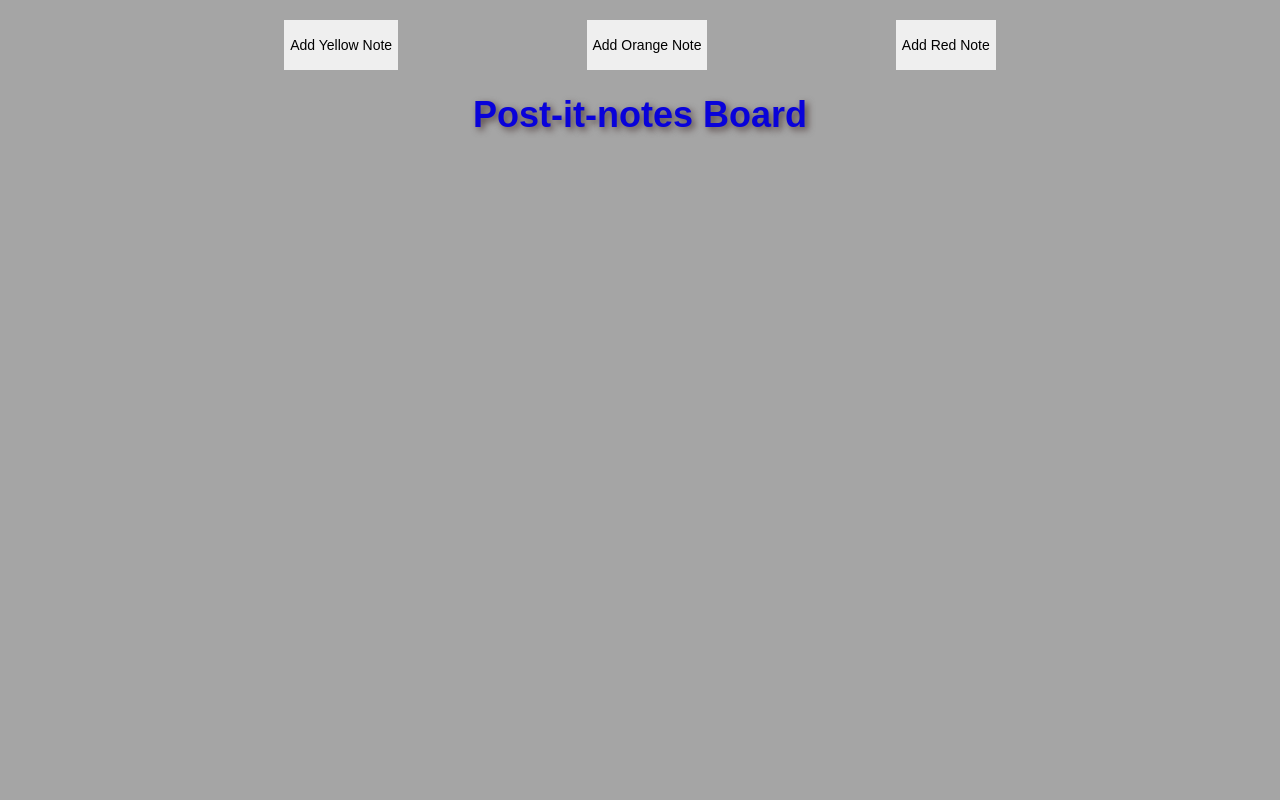
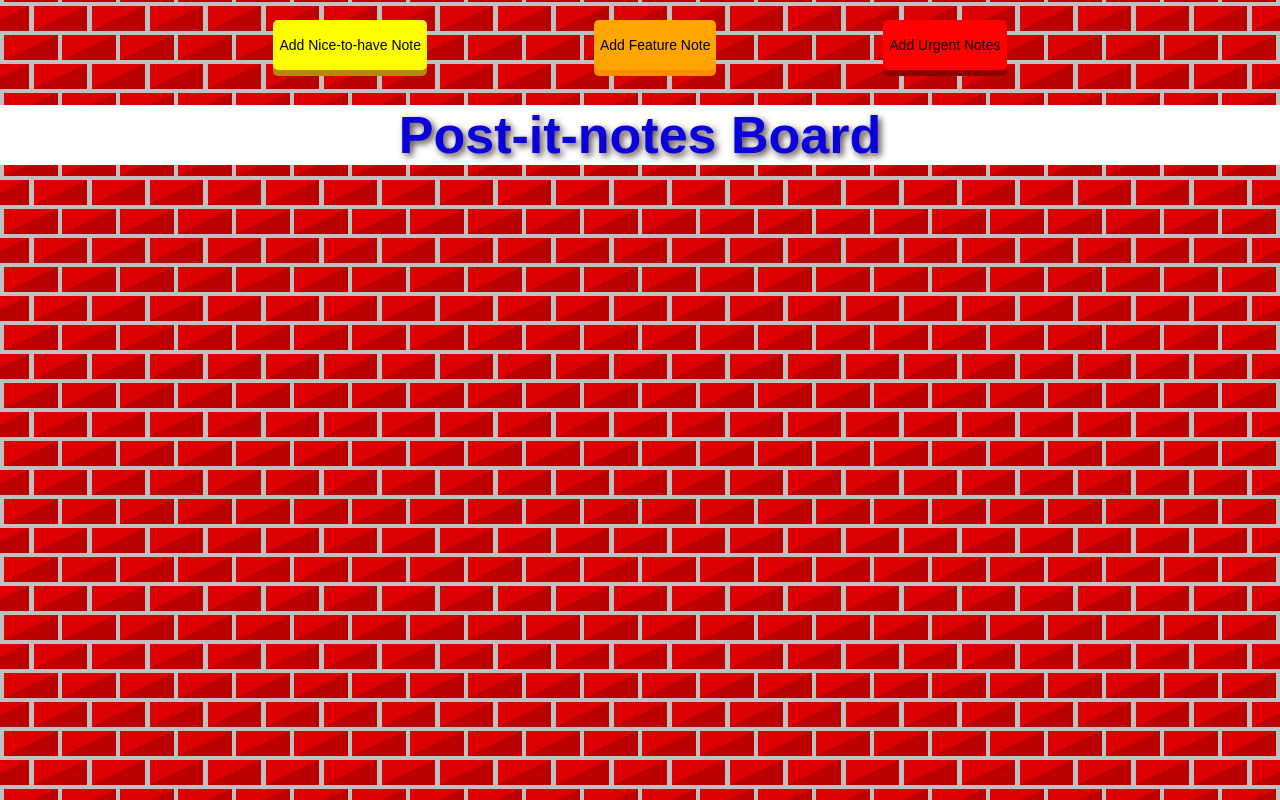
Before and after one commit to awongCM/post-it-notes-board-react, a React (Create React App) app: page / in a window 1280 px wide. Built offline with nearby package versions, Linux system fonts and the light colour scheme; no server answers.

Commit message:
added further styling to the noteboard

```diff
--- a/src/components/ButtonsContainer.js
+++ b/src/components/ButtonsContainer.js
@@ -16,9 +16,9 @@ class ButtonsContainer extends Component {
   render() {
     return(
       <div className="ButtonsContainer">
-        <button onClick={this.addNewNote.bind(this)} notetype="yellow" >Add Yellow Note</button>
-        <button onClick={this.addNewNote.bind(this)} notetype="orange">Add Orange Note</button>
-        <button onClick={this.addNewNote.bind(this)} notetype="red">Add Red Note</button>
+        <button className="nice-to-have-btn" onClick={this.addNewNote.bind(this)} notetype="yellow" >Add Nice-to-have Note</button>
+        <button className="feature-btn" onClick={this.addNewNote.bind(this)} notetype="orange" >Add Feature Note</button>
+        <button className="urgent-btn" onClick={this.addNewNote.bind(this)} notetype="red" >Add Urgent Notes</button>
       </div>
     )
   }
--- a/src/components/ButtonsContainer.scss
+++ b/src/components/ButtonsContainer.scss
@@ -1,3 +1,15 @@
+@mixin add-post-it-notes-button($main_color, $bottom_color) {
+  background: $main_color;
+  box-shadow: 0px 6px $bottom_color;
+
+  &:active {
+    position:relative;
+    top:6px;
+    box-shadow: 0px 0px $main_color;
+    background: $main_color;
+  }
+}
+
 .ButtonsContainer {
   height: 70px;
   padding: 20px 0;
@@ -11,9 +23,20 @@
     height: 50px;
     outline: 0;
     border: 0;
-    border-radius: 0;
+    border-radius: 5px;
     font-size: 14px;
     cursor: pointer;
+
+    &.nice-to-have-btn {
+      @include add-post-it-notes-button(yellow, darkgoldenrod)
+    }
+
+    &.feature-btn {
+      @include add-post-it-notes-button(orange, darkorange)
+    }
+
+    &.urgent-btn {
+      @include add-post-it-notes-button(red, darkred)
+    }
   }
-
 }
--- a/src/components/Note.js
+++ b/src/components/Note.js
@@ -23,10 +23,10 @@ class Note extends Component {
     };
 
     return(
-      <div className="Note" style={styles} onClick={this.handleClick.bind(this)}>
+      <div className="Note" style={styles}>
         <div className="tile"><span className="deleteBtn" onClick={this.handleDelete.bind(this)}>X</span></div>
-        <h4>{note.title}</h4>
-        <p>{note.content}</p>
+        <h4 onClick={this.handleClick.bind(this)}>{note.title}</h4>
+        <p onClick={this.handleClick.bind(this)}>{note.content}</p>
       </div>
     )
   }
--- a/src/components/Note.scss
+++ b/src/components/Note.scss
@@ -25,7 +25,7 @@
     height: 20px;
 
     .deleteBtn {
-      color: darkgray;
+      color: #000;
       cursor: pointer;
       font-size: 20px;
       visibility: hidden;
--- a/src/components/NotesContainer.js
+++ b/src/components/NotesContainer.js
@@ -65,6 +65,12 @@ class NotesContainer extends Component {
   enableEditing(id) {
     this.setState({editing_note_id: id}, () => this.title.focus());
   }
+  resetEditing(e) {
+    //prevent from re-rendering multiple times if editing id is already reset
+    if (e.target.className === "NotesContainer" && this.state.editing_note_id !== null) {
+      this.setState({editing_note_id: null});
+    }
+  }
   randomPosition() {
     // we want our post-it notes to be visble within the desktop viewing browser window
     // hence we need to give some amount of displacement of their respective positions
@@ -104,7 +110,7 @@ class NotesContainer extends Component {
   }
   render() {
     return (
-      <div className="NotesContainer">
+      <div className="NotesContainer" onClick={this.resetEditing.bind(this)}>
         <ButtonsContainer addNewNote={this.addNewNote.bind(this)}></ButtonsContainer>
         <h1 className="heading">Post-it-notes Board</h1>
         {this.state.notes.map(this.eachItemOf.bind(this))}
--- a/src/components/NotesContainer.scss
+++ b/src/components/NotesContainer.scss
@@ -1,8 +1,11 @@
 .NotesContainer {
+  min-height: 100vh;
+
   .heading {
     color: #0902da;
-    font-size: 36px;
+    font-size: 52px;
     text-shadow: 3px 3px 7px #544343;
+    background: white;
   }
 
   .react-draggable {
--- a/src/index.scss
+++ b/src/index.scss
@@ -6,6 +6,16 @@ body {
   padding: 0;
   font-family: sans-serif;
   background-color: #a5a5a5;
+  height: 100%;
+
+  // Brick Wall Decoration to look like bulletin board
+  background-color: silver;
+  background-image: linear-gradient(335deg, #b00 23px, transparent 23px),
+  linear-gradient(155deg, #d00 23px, transparent 23px),
+  linear-gradient(335deg, #b00 23px, transparent 23px),
+  linear-gradient(155deg, #d00 23px, transparent 23px);
+  background-size: 58px 58px;
+  background-position: 0px 2px, 4px 35px, 29px 31px, 34px 6px;
 }
 
 button {
```
